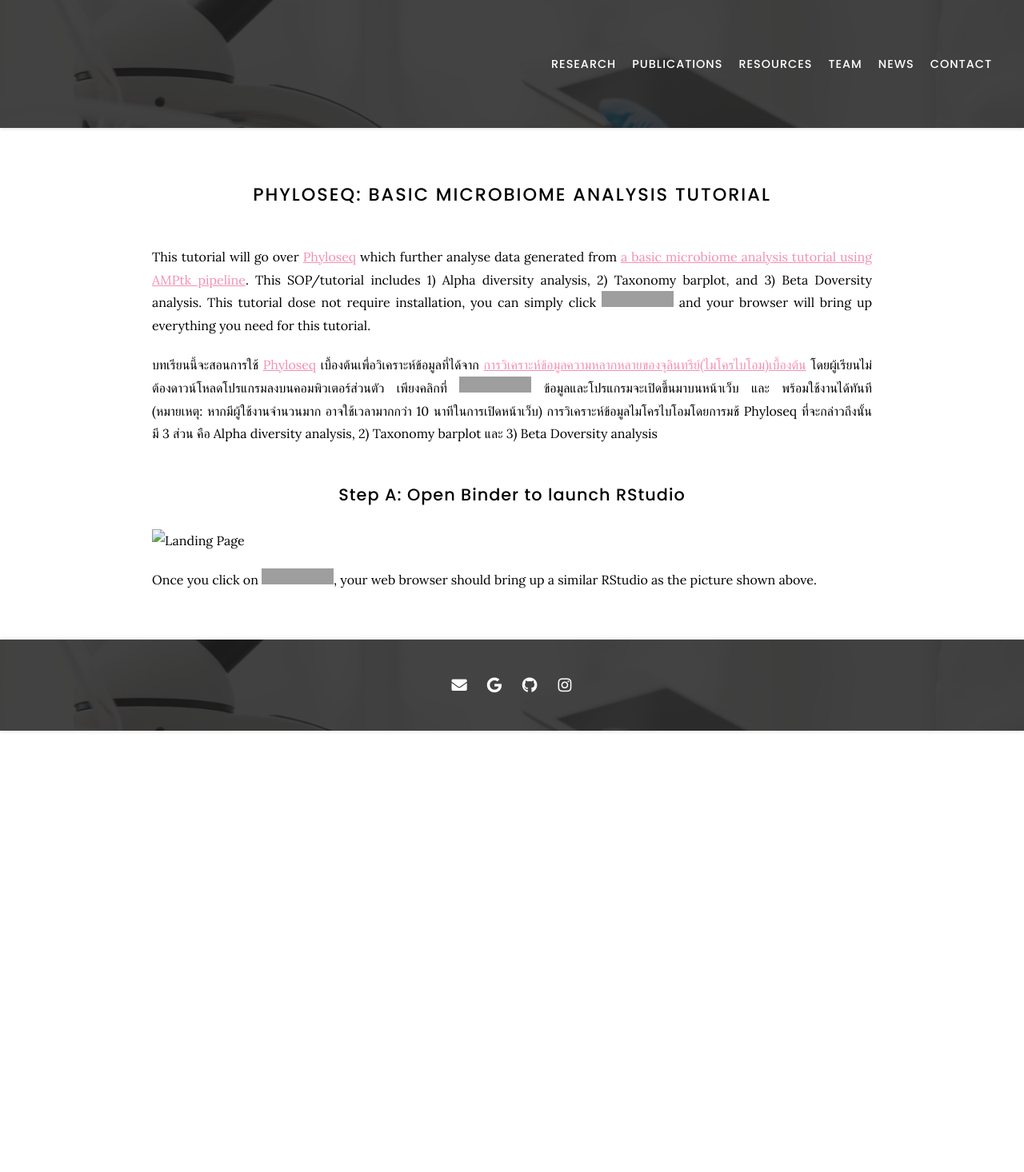
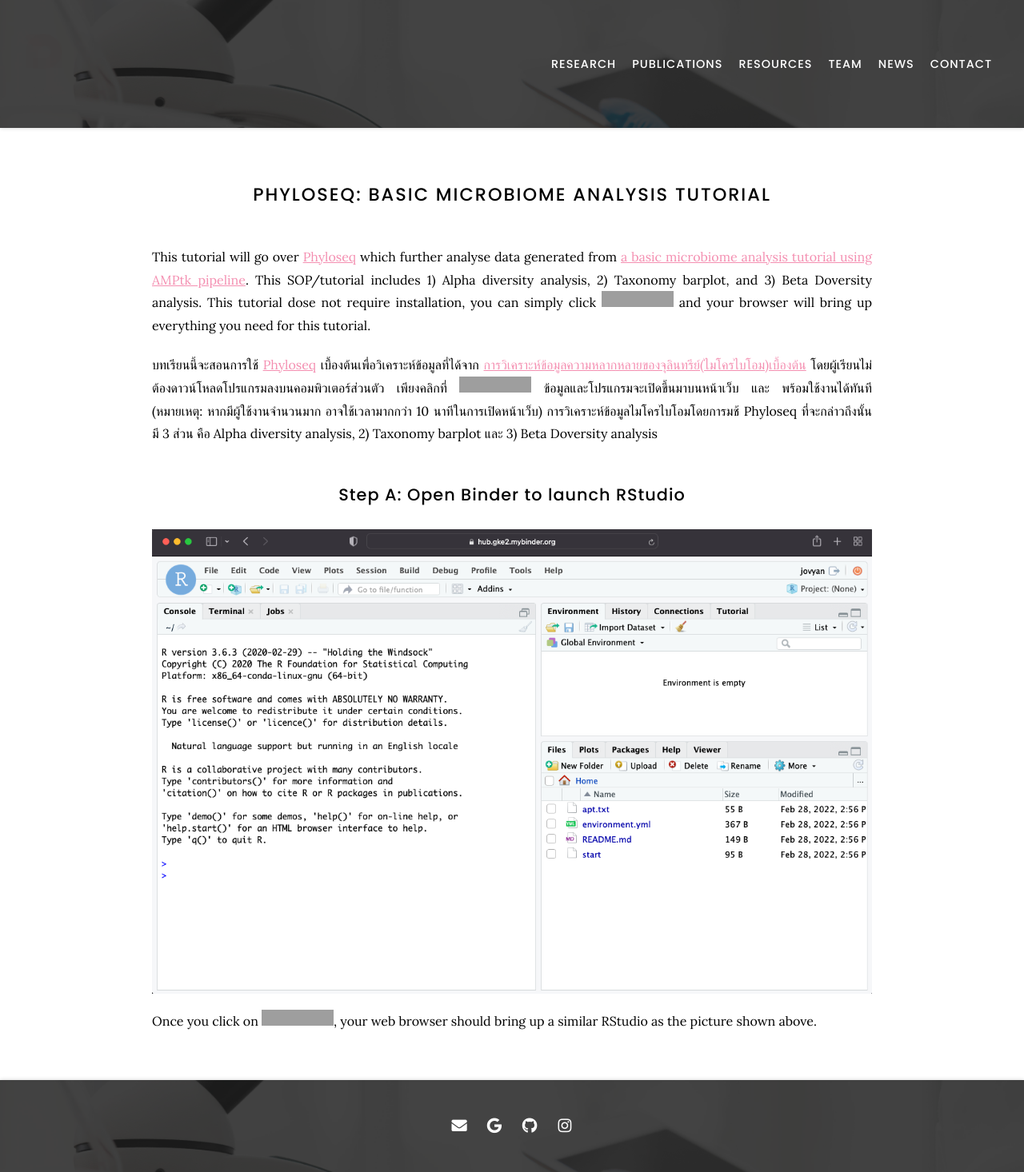
Before and after one commit to natpombubpa-lab/natpombubpa-lab.github.io, a Jekyll site: the page built from resources/Microbiome_Analysis_Phyloseq.md, in a window 1280 px wide. Shown: the whole page at 80% size. Built offline with Jekyll 4.4.1, drawn with Linux system fonts in a browser that asks for light colours; nearby versions of some CDN libraries; before the commit the page ends 914 px from its top, so only the background shows below that; grey boxes are pictures that could not be loaded.

Commit message:
Update Microbiome_Analysis_Phyloseq.md

```diff
--- a/resources/Microbiome_Analysis_Phyloseq.md
+++ b/resources/Microbiome_Analysis_Phyloseq.md
@@ -24,6 +24,6 @@
 
 ## Step A: Open Binder to launch RStudio
 
-![Landing Page](https://natpombubpa-lab.github.io/blob/main/images/tools/Phyloseq_1.png){:class="img-responsive"}
+![Landing Page](https://natpombubpa-lab.github.io/images/tools/Phyloseq_1.png){:class="img-responsive"}
 
 Once you click on [![Binder](https://mybinder.org/badge_logo.svg)](https://mybinder.org/v2/gh/natpombubpa-lab/Rbinder-phyloseq/v5?urlpath=rstudio), your web browser should bring up a similar RStudio as the picture shown above.
```
